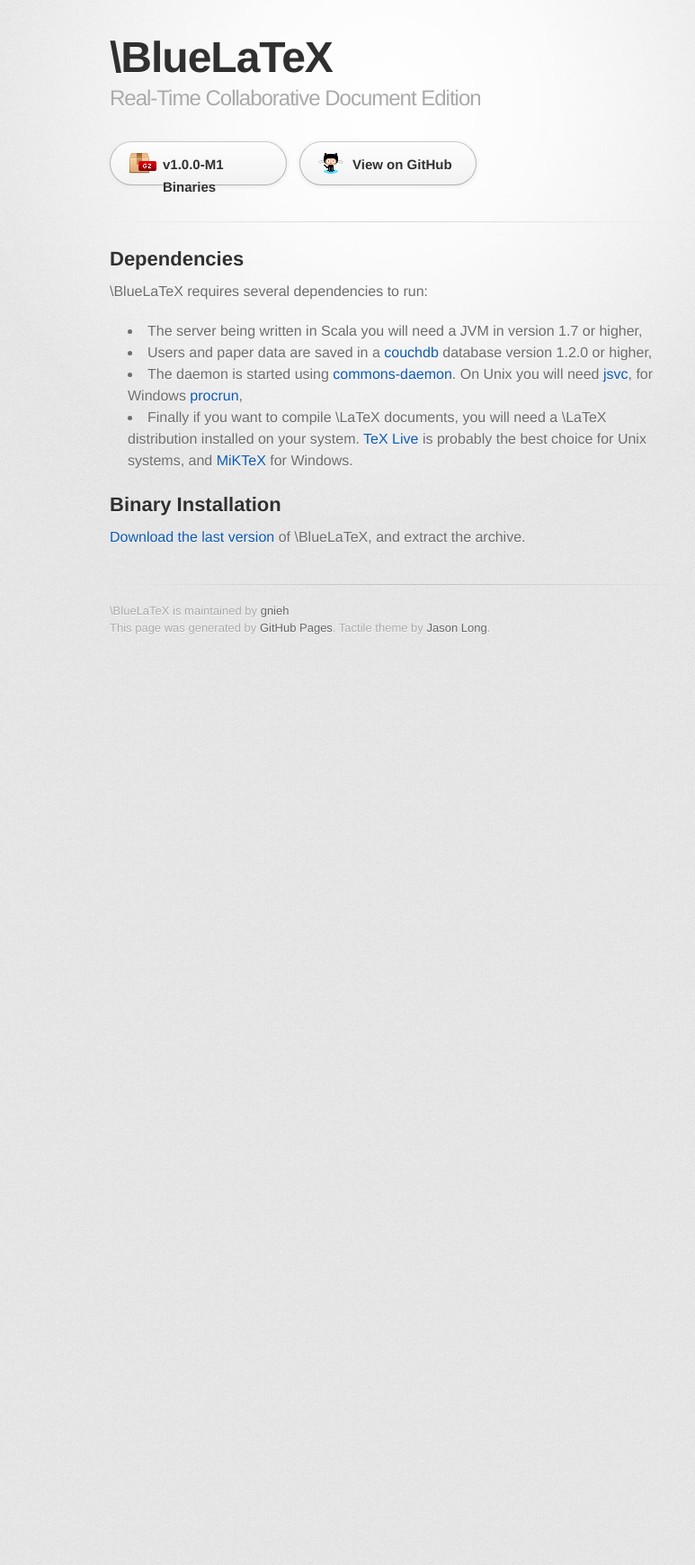
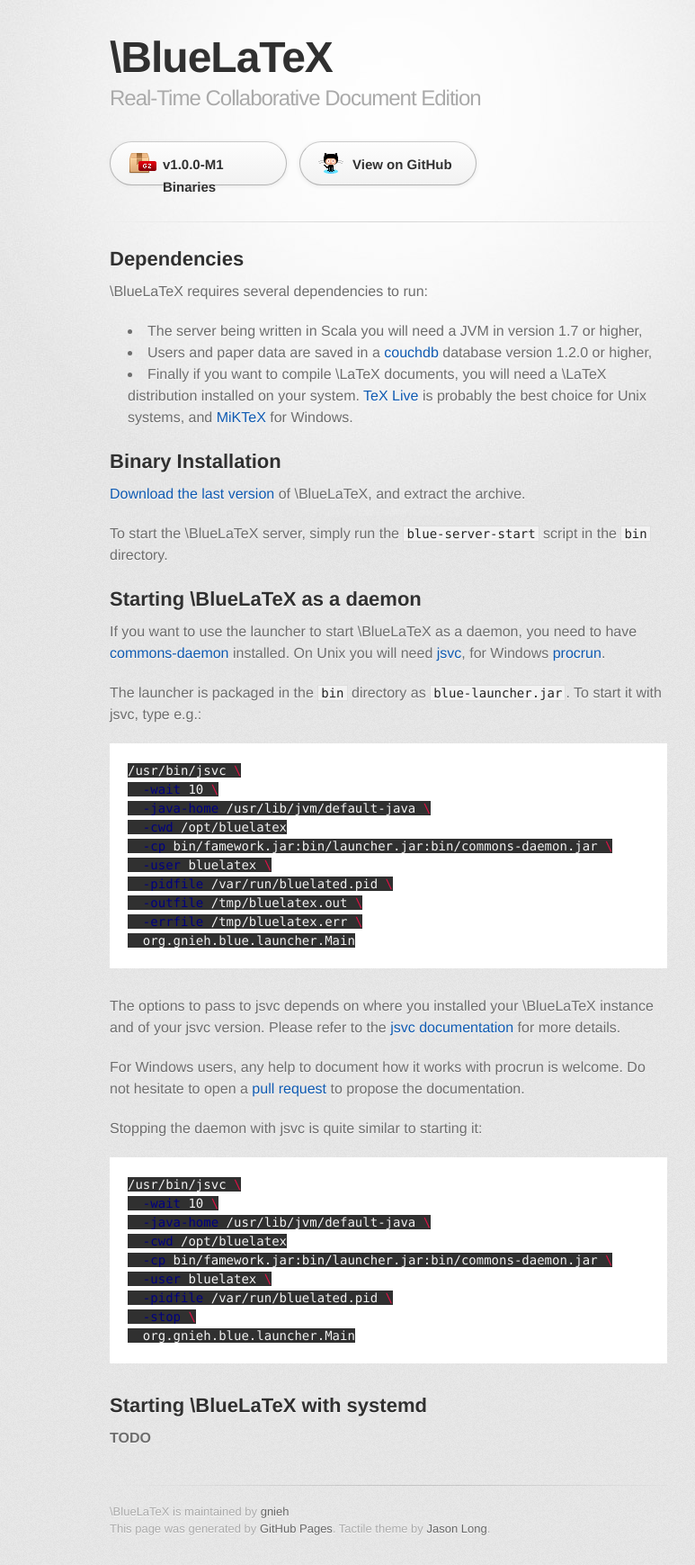
Before and after one commit to jeromedrouet/bluelatex-website, a Jekyll site: the page built from installation/index.markdown, in a window 1280 px wide. Shown: the whole page at 90% size, without its empty margins (208-981 px from the left). Built offline with Jekyll 4.4.1, drawn with Linux system fonts in a browser that asks for light colours; some web fonts are replaced; before the commit the page ends 900 px from its top, so only the background shows below that.

Commit message:
Improve installation documentation

````diff
--- a/installation/index.markdown
+++ b/installation/index.markdown
@@ -10,10 +10,55 @@
 
  - The server being written in Scala you will need a JVM in version 1.7 or higher,
  - Users and paper data are saved in a [couchdb](http://couchdb.apache.org) database version 1.2.0 or higher,
- - The daemon is started using [commons-daemon](http://commons.apache.org/proper/commons-daemon/). On Unix you will need [jsvc](http://commons.apache.org/proper/commons-daemon/jsvc.html), for Windows [procrun](http://commons.apache.org/proper/commons-daemon/procrun.html),
  - Finally if you want to compile \LaTeX documents, you will need a \LaTeX distribution installed on your system. [TeX Live](https://www.tug.org/texlive/) is probably the best choice for Unix systems, and [MiKTeX](http://miktex.org/) for Windows.
 
 Binary Installation
 -------------------
 
 [Download the last version](/download/) of \BlueLaTeX, and extract the archive.
+
+To start the \BlueLaTeX server, simply run the `blue-server-start` script in the `bin` directory.
+
+Starting \BlueLaTeX as a daemon
+-------------------------------
+
+If you want to use the launcher to start \BlueLaTeX as a daemon, you need to have [commons-daemon](http://commons.apache.org/proper/commons-daemon/) installed.
+On Unix you will need [jsvc](http://commons.apache.org/proper/commons-daemon/jsvc.html), for Windows [procrun](http://commons.apache.org/proper/commons-daemon/procrun.html).
+
+The launcher is packaged in the `bin` directory as `blue-launcher.jar`.
+To start it with jsvc, type e.g.:
+```sh
+/usr/bin/jsvc \
+  -wait 10 \
+  -java-home /usr/lib/jvm/default-java \
+  -cwd /opt/bluelatex
+  -cp bin/famework.jar:bin/launcher.jar:bin/commons-daemon.jar \
+  -user bluelatex \
+  -pidfile /var/run/bluelated.pid \
+  -outfile /tmp/bluelatex.out \
+  -errfile /tmp/bluelatex.err \
+  org.gnieh.blue.launcher.Main
+```
+
+The options to pass to jsvc depends on where you installed your \BlueLaTeX instance and of your jsvc version.
+Please refer to the [jsvc documentation](http://commons.apache.org/proper/commons-daemon/jsvc.html) for more details.
+
+For Windows users, any help to document how it works with procrun is welcome. Do not hesitate to open a [pull request](https://github.com/gnieh/bluelatex-website/compare/) to propose the documentation.
+
+Stopping the daemon with jsvc is quite similar to starting it:
+```sh
+/usr/bin/jsvc \
+  -wait 10 \
+  -java-home /usr/lib/jvm/default-java \
+  -cwd /opt/bluelatex
+  -cp bin/famework.jar:bin/launcher.jar:bin/commons-daemon.jar \
+  -user bluelatex \
+  -pidfile /var/run/bluelated.pid \
+  -stop \
+  org.gnieh.blue.launcher.Main
+```
+
+Starting \BlueLaTeX with systemd
+--------------------------------
+
+**TODO**
````
